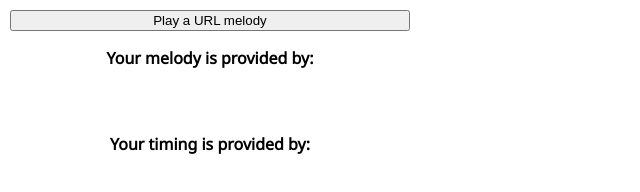
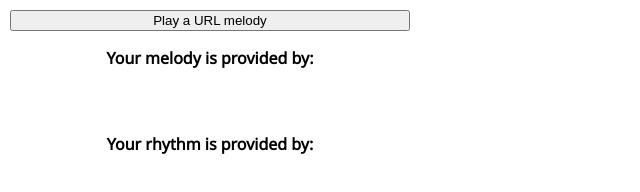
Before and after one commit to ywy-w/Chrome-Tone, a browser extension: page index.html in a window 1280 px wide. Shown: the full height of the page, 0-640 px from the left. Drawn offline with Linux system fonts and the light colour scheme.

Commit message:
Final commit before presentation.

```diff
--- a/index.html
+++ b/index.html
@@ -13,7 +13,7 @@
     <button id="play">Play a URL melody</button>
     <p>Your melody is provided by:</p>
     <p id="melody"></p>
-    <p>Your timing is provided by:</p>
+    <p>Your rhythm is provided by:</p>
     <p id="timing"></p>
   </body>
 </html>
```
Also changed, not shown: manifest.json, 1 other file.
